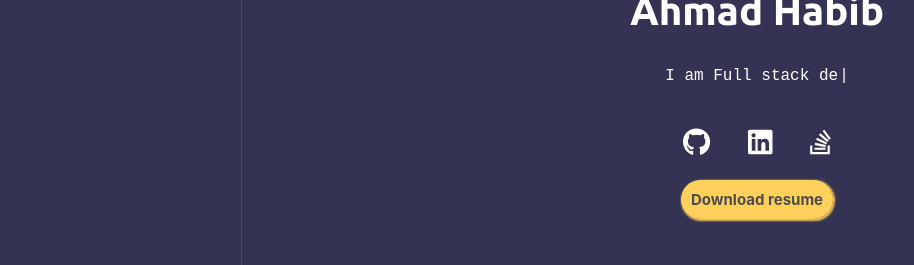
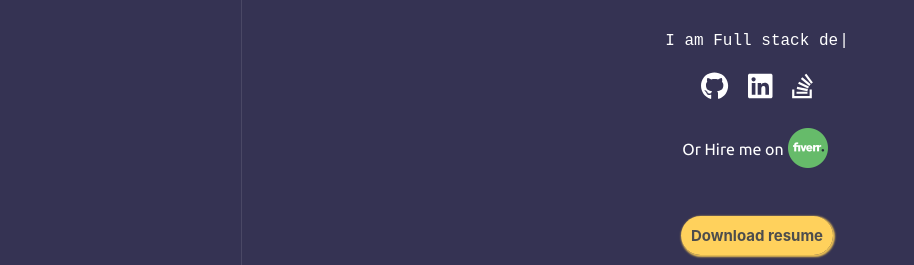
Before and after one commit to iahmadhabibx/portfolio, a React (Create React App) app: page / in a window 1280 px wide. Shown: the part 435-700 px from the top of the page, without its empty margins (8-922 px from the left). Built offline with nearby package versions, Linux system fonts and the light colour scheme.

Commit message:
Fiverr service section

```diff
--- a/src/components/routes/home/Home.js
+++ b/src/components/routes/home/Home.js
@@ -1,16 +1,17 @@
 import React, { useEffect } from "react";
-import "./home.css"
 import Typewriter from 'typewriter-effect/dist/core';
 import { FontAwesomeIcon } from "@fortawesome/react-fontawesome";
 import { faGithub, faLinkedin, faStackOverflow } from "@fortawesome/free-brands-svg-icons";
 import ResumeFile from "../../../assets/Ahmad_Habib.pdf";
+import fiverrIcon from "../../../assets/fiverr.png";
+import "./home.css";
 
 const Home = () => {
     const expertiesList = ["Full stack developer", "Javascript developer", "MEAN stack developer", "MERN stack developer", "NodeJS/ExpressJS developer", "NestJS developer"]
     const socialIcons = [
-        { icon: faGithub, link:'https://github.com/iahmadhabibx'},
-        { icon: faLinkedin, link:'https://www.linkedin.com/in/iahmadhabibx/'},
-        { icon: faStackOverflow, link:'https://stackoverflow.com/users/12515963/ahmad-habib'}];
+        { icon: faGithub, link: 'https://github.com/iahmadhabibx' },
+        { icon: faLinkedin, link: 'https://www.linkedin.com/in/iahmadhabibx/' },
+        { icon: faStackOverflow, link: 'https://stackoverflow.com/users/12515963/ahmad-habib' }];
 
     useEffect(() => {
         new Typewriter('#experties', {
@@ -39,7 +40,13 @@ const Home = () => {
                         })
                     )}
                 </section>
-                    <a className="resume-btn ubutnu" href={ResumeFile} download="Ahmad_Habib">Download resume</a>
+                <section className="fiverr-section ubuntu">
+                    <div>Or Hire me on</div>
+                     <a href="https://www.fiverr.com/iahmadhabibx" target="_blank" title="Don't just hover it, Click it">
+                        <img src={fiverrIcon} alt="Fiverr Logo" />
+                    </a>
+                </section>
+                <a className="resume-btn ubutnu" href={ResumeFile} download="Ahmad_Habib">Download resume</a>
             </aside>
         </section>
     )
--- a/src/components/routes/home/home.css
+++ b/src/components/routes/home/home.css
@@ -14,7 +14,7 @@ header img.user-img {
 }
 
 .footer {
-    margin: 40px 0 0 0;
+    margin: 20px 0 0 0;
     text-align: center;
 }
 
@@ -63,6 +63,21 @@ main .experties-div {
     text-decoration: none;
 }
 
+.fiverr-section {
+    display: block;
+    margin: 20px 0;
+}
+
+.fiverr-section div, .fiverr-section a {
+    display: inline-block;
+    vertical-align: middle;
+    transition: all 0.2s linear;
+}
+
+.fiverr-section a:hover {
+    transform: scale(1.1);
+}
+
 .resume-btn:hover {
     animation: shake 1s linear infinite;
     -moz-animation: shake 1s linear infinite;;
```
Also changed, not shown: src/assets/fiverr.png (added).
